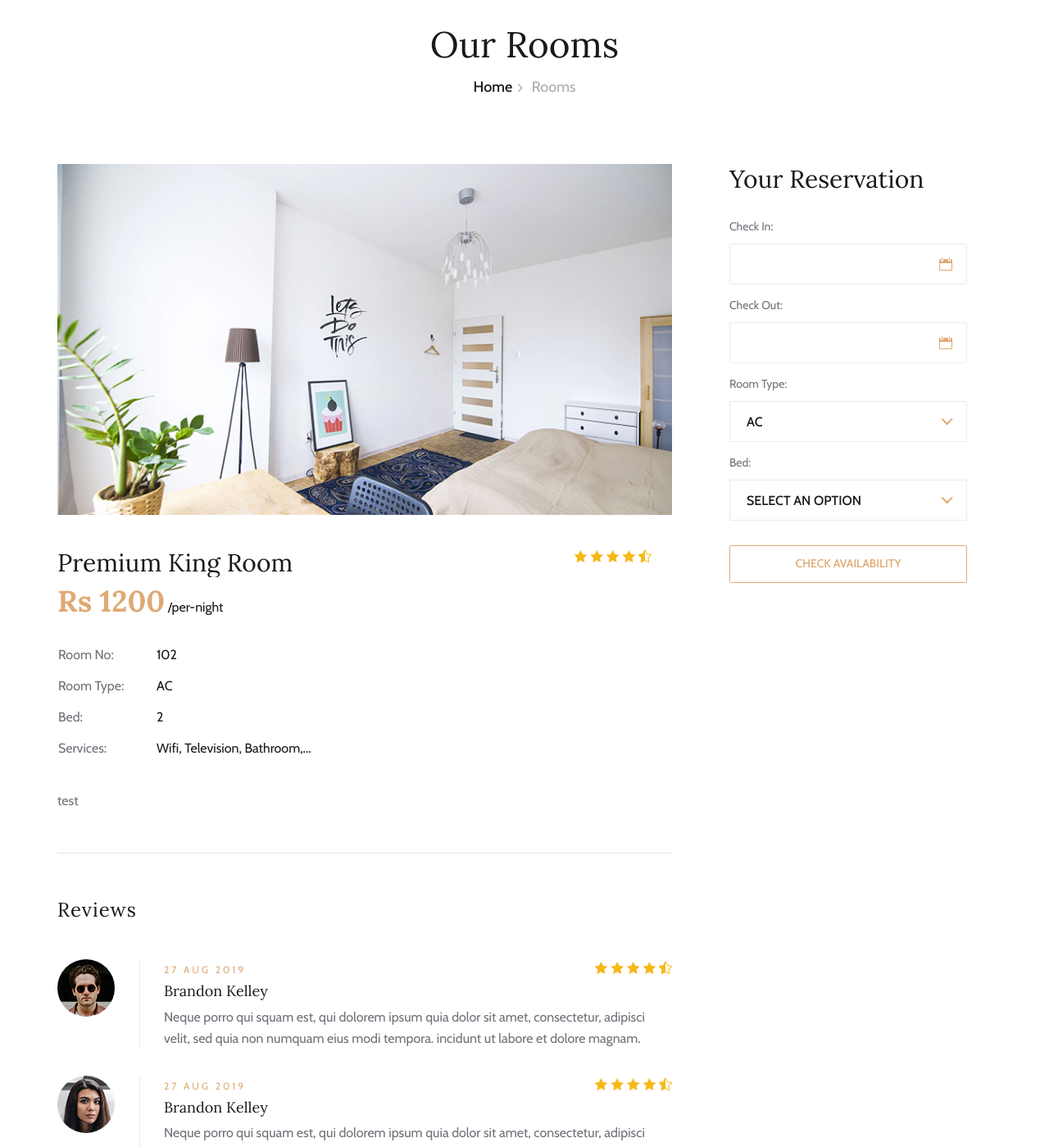
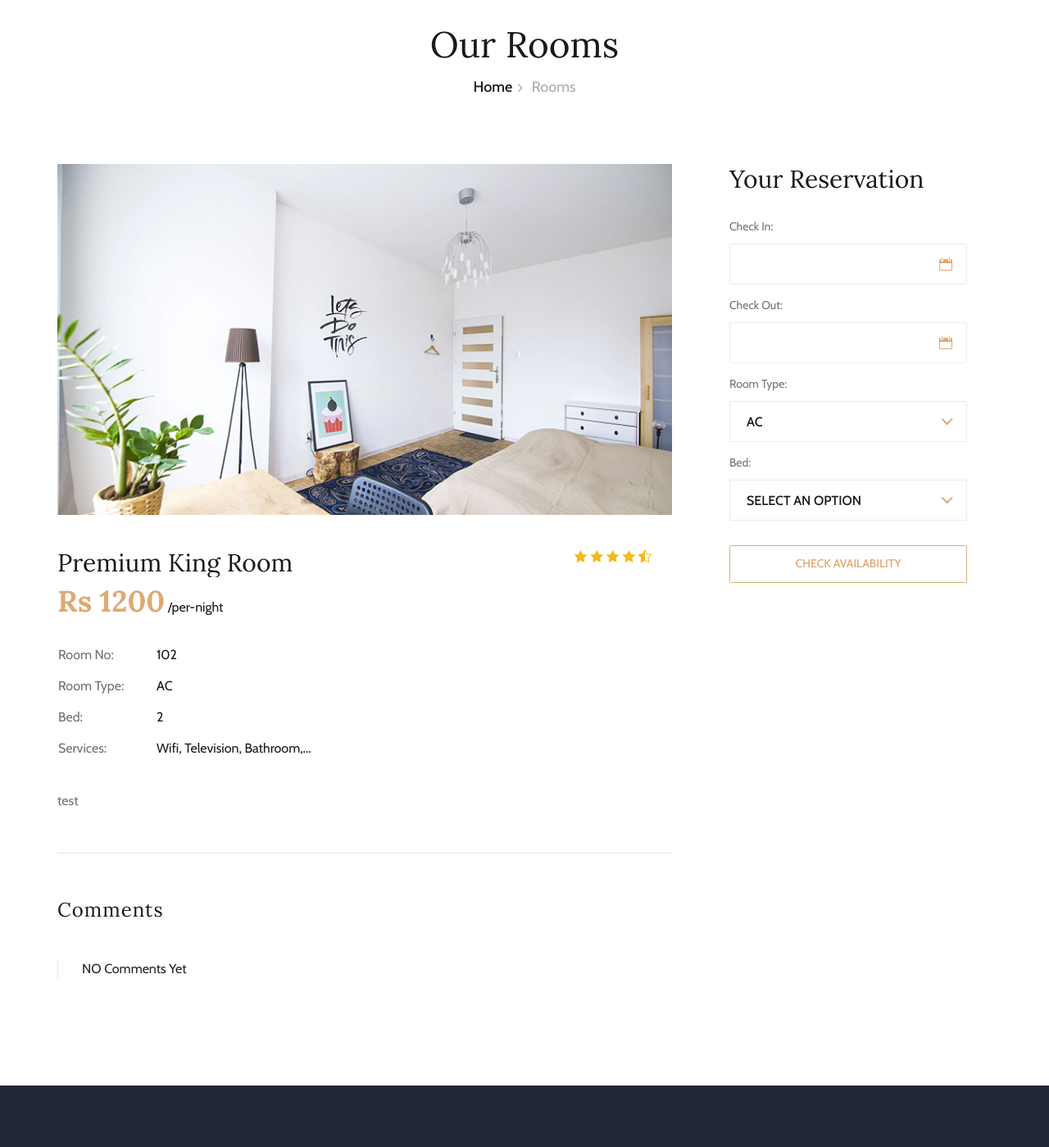
Before and after one commit to Vaibhav6200/hotel, a Django app: page /hms/details/2/ in a window 1280 px wide. Shown: the part 267-1666 px from the top of the page at 82% size. Run offline with Django 4.2, Linux system fonts and the light colour scheme; data comes from the database, SQL or seed files in the repository; both versions use the stored data as it was after the commit; some libraries are stand-ins or nearby versions.

Commit message:
Comment Section Added

```diff
--- a/hotel_management/hms/models.py
+++ b/hotel_management/hms/models.py
@@ -55,8 +55,10 @@
         return f"{self.user.username} - Room {self.room.room_no}"
 
 
-# class Review(models.Model):
-#     id = models.AutoField(primary_key=True, editable=False)
-#     user = models.ForeignKey(User, on_delete=models.CASCADE)
-#     comment = models.TextField()
-#     created_at = models.DateTimeField(auto_now_add=True)
+class Comment(models.Model):
+    id = models.AutoField(primary_key=True, editable=False)
+    user = models.ForeignKey(User, on_delete=models.CASCADE)
+    room = models.ForeignKey(Room, on_delete=models.CASCADE)
+    email = models.EmailField(max_length=50)
+    comment = models.TextField()
+    created_at = models.DateTimeField(auto_now_add=True)
--- a/hotel_management/hms/views.py
+++ b/hotel_management/hms/views.py
@@ -56,24 +56,39 @@
 def room_detail(request, room_id):
     room = Room.objects.get(id=room_id)
 
+    comments = Comment.objects.filter(room=room)
+
     # Extracting Details and Booking Room
     if request.method == "POST":
-        user = request.user
-        check_in_date_string = request.session.get('check_in_date')
-        check_out_date_string = request.session.get('check_out_date')
-        check_in_date = datetime.strptime(check_in_date_string, '%d %B, %Y').date()
-        check_out_date = datetime.strptime(check_out_date_string, '%d %B, %Y').date()
-
-        flag = booking(user, room_id, check_in_date, check_out_date)
-        if flag:
-            messages.success(request, "Booking Successfull")
-        else:
-            messages.error(request, "Opps! there is some Error while Booking your Room")
+        if 'comment_button' in request.POST:
+            email = request.POST.get('email')
+            message = request.POST.get('message')
+            comment = Comment(user=request.user, room=room, email=email, comment=message)
+            comment.save()
 
 
-        return redirect('hms:dashboard')
+        elif 'book_now_button' in request.POST:
+            user = request.user
+            check_in_date_string = request.session.get('check_in_date')
+            check_out_date_string = request.session.get('check_out_date')
+            check_in_date = datetime.strptime(check_in_date_string, '%d %B, %Y').date()
+            check_out_date = datetime.strptime(check_out_date_string, '%d %B, %Y').date()
 
-    return render(request, 'main/room_detail.html', {'room': room, 'room_id': room_id})
+            flag = booking(user, room_id, check_in_date, check_out_date)
+            if flag:
+                messages.success(request, "Booking Successfull")
+            else:
+                messages.error(request, "Opps! there is some Error while Booking your Room")
+
+            return redirect('hms:dashboard')
+
+    data = {
+        'room': room,
+        'room_id': room_id,
+        'comments': comments,
+    }
+
+    return render(request, 'main/room_detail.html', data)
 
 
 def find_available_room(room_type, check_in_date, check_out_date, beds):
--- a/hotel_management/templates/includes/header1.html
+++ b/hotel_management/templates/includes/header1.html
@@ -15,7 +15,7 @@
         </div>
         <div class="header-configure-area">
             <div class="language-option">
-                <img src="img/flag.jpg" alt="">
+                <img src="{% static 'img/flag.jpg' %}" alt="">
                 <span>EN <i class="fa fa-angle-down"></i></span>
                 <div class="flag-dropdown">
                     <ul>
--- a/hotel_management/templates/main/dashboard.html
+++ b/hotel_management/templates/main/dashboard.html
@@ -61,6 +61,7 @@
                       <td>{{ booking.check_out_date }}</td>
                       <td>{{ booking.room.price }}</td>
                       <td><a class="btn btn-primary" href="{% url 'hms:room_detail' booking.room.id %}">View Your Room</a></td>
+                      <!-- <td><a class="btn btn-danger" href="{% url 'hms:room_detail' booking.room.id %}">Cancel Booking</a></td> -->
                       <td><a class="btn btn-danger" href="#">Cancel Booking</a></td>
                     </tr>
                   {% empty %}
--- a/hotel_management/templates/main/room_detail.html
+++ b/hotel_management/templates/main/room_detail.html
@@ -56,6 +56,7 @@
                                     {% if user.is_authenticated %}
                                     <form action="{% url 'hms:room_detail' room_id %}" method="post" id="myForm">
                                         {% csrf_token %}
+                                        <input type="hidden" name="book_now_button" value="book_now_button">
                                         <a id="book_now">Booking Now</a>
                                     </form>
                                     {% endif %}
@@ -89,77 +90,58 @@
                             </p>
                         </div>
                     </div>
+
+                    <!-- Reviews Section Start -->
                     <div class="rd-reviews">
-                        <h4>Reviews</h4>
+                        <h4>Comments</h4>
+
+                        {% for comment in comments %}
                         <div class="review-item">
                             <div class="ri-pic">
-                                <img src="{% static 'img/room/avatar/avatar-1.jpg' %}" alt="">
+                                <img src="{% static 'img/room/avatar/avatar.webp' %}" alt="">
                             </div>
                             <div class="ri-text">
-                                <span>27 Aug 2019</span>
-                                <div class="rating">
-                                    <i class="icon_star"></i>
-                                    <i class="icon_star"></i>
-                                    <i class="icon_star"></i>
-                                    <i class="icon_star"></i>
-                                    <i class="icon_star-half_alt"></i>
-                                </div>
-                                <h5>Brandon Kelley</h5>
-                                <p>Neque porro qui squam est, qui dolorem ipsum quia dolor sit amet, consectetur,
-                                    adipisci velit, sed quia non numquam eius modi tempora. incidunt ut labore et dolore
-                                    magnam.</p>
+                                <span>{{ comment.created_at }}</span>
+                                <h5>{{ comment.user.username }}</h5>
+                                <p>{{ comment.comment }}</p>
                             </div>
                         </div>
+                        {% empty %}
                         <div class="review-item">
-                            <div class="ri-pic">
-                                <img src="{% static 'img/room/avatar/avatar-2.jpg' %}" alt="">
-                            </div>
                             <div class="ri-text">
-                                <span>27 Aug 2019</span>
-                                <div class="rating">
-                                    <i class="icon_star"></i>
-                                    <i class="icon_star"></i>
-                                    <i class="icon_star"></i>
-                                    <i class="icon_star"></i>
-                                    <i class="icon_star-half_alt"></i>
-                                </div>
-                                <h5>Brandon Kelley</h5>
-                                <p>Neque porro qui squam est, qui dolorem ipsum quia dolor sit amet, consectetur,
-                                    adipisci velit, sed quia non numquam eius modi tempora. incidunt ut labore et dolore
-                                    magnam.</p>
+                                NO Comments Yet
                             </div>
                         </div>
+                        {% endfor %}
+
+
                     </div>
+
+                    {% if user.is_authenticated %}
                     <div class="review-add">
-                        <h4>Add Review</h4>
-                        <form action="#" class="ra-form">
+                        <h4>Add Comments</h4>
+                        <form action="{% url 'hms:room_detail' room_id %}" method="post" class="ra-form">
+                            {% csrf_token %}
+                            <input type="hidden" value="comment_button" name="comment_button">
                             <div class="row">
                                 <div class="col-lg-6">
-                                    <input type="text" placeholder="Name*">
+                                    <input type="text" name="name" placeholder="Name*">
                                 </div>
                                 <div class="col-lg-6">
-                                    <input type="text" placeholder="Email*">
+                                    <input type="text" name="email" placeholder="Email*">
                                 </div>
                                 <div class="col-lg-12">
-                                    <div>
-                                        <h5>You Rating:</h5>
-                                        <div class="rating">
-                                            <i class="icon_star"></i>
-                                            <i class="icon_star"></i>
-                                            <i class="icon_star"></i>
-                                            <i class="icon_star"></i>
-                                            <i class="icon_star-half_alt"></i>
-                                        </div>
-                                    </div>
-                                    <textarea placeholder="Your Review"></textarea>
+                                    <textarea name="message" placeholder="Your Comment"></textarea>
                                     <button type="submit">Submit Now</button>
                                 </div>
                             </div>
                         </form>
                     </div>
-                </div>
+                    {% endif %}
+                    <!-- Reviews Section End -->
 
 
+                </div>
                 <div class="col-lg-4">
                     <div class="room-booking">
                         <h3>Your Reservation</h3>
```
Also changed, not shown: hotel_management/hms/admin.py (+20 -1 lines), hotel_management/templates/main/all_rooms.html (+6 -6 lines), hotel_management/db.sqlite3, hotel_management/hms/migrations/0004_comment.py (added), hotel_management/static/img/room/avatar/avatar-1.jpg (deleted), hotel_management/static/img/room/avatar/avatar-2.jpg (deleted), hotel_management/static/img/room/avatar/avatar.webp (added).
